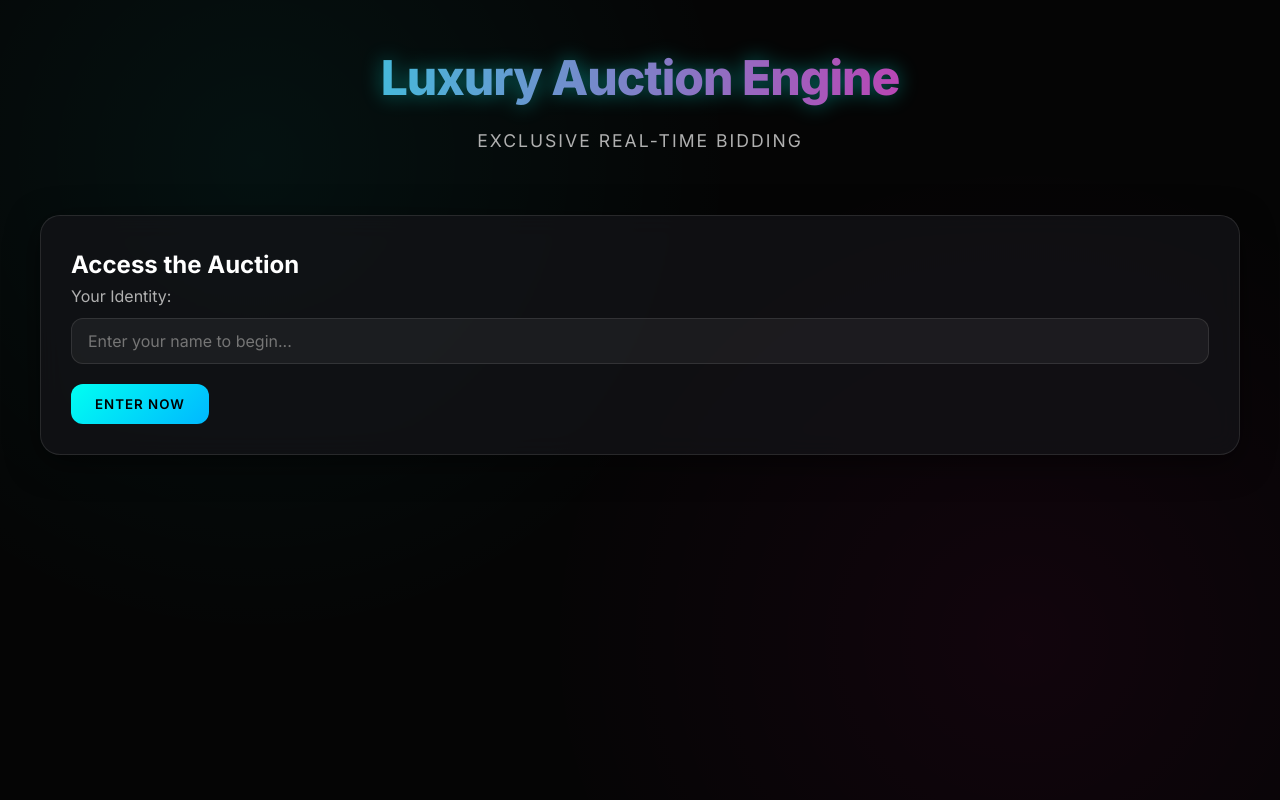
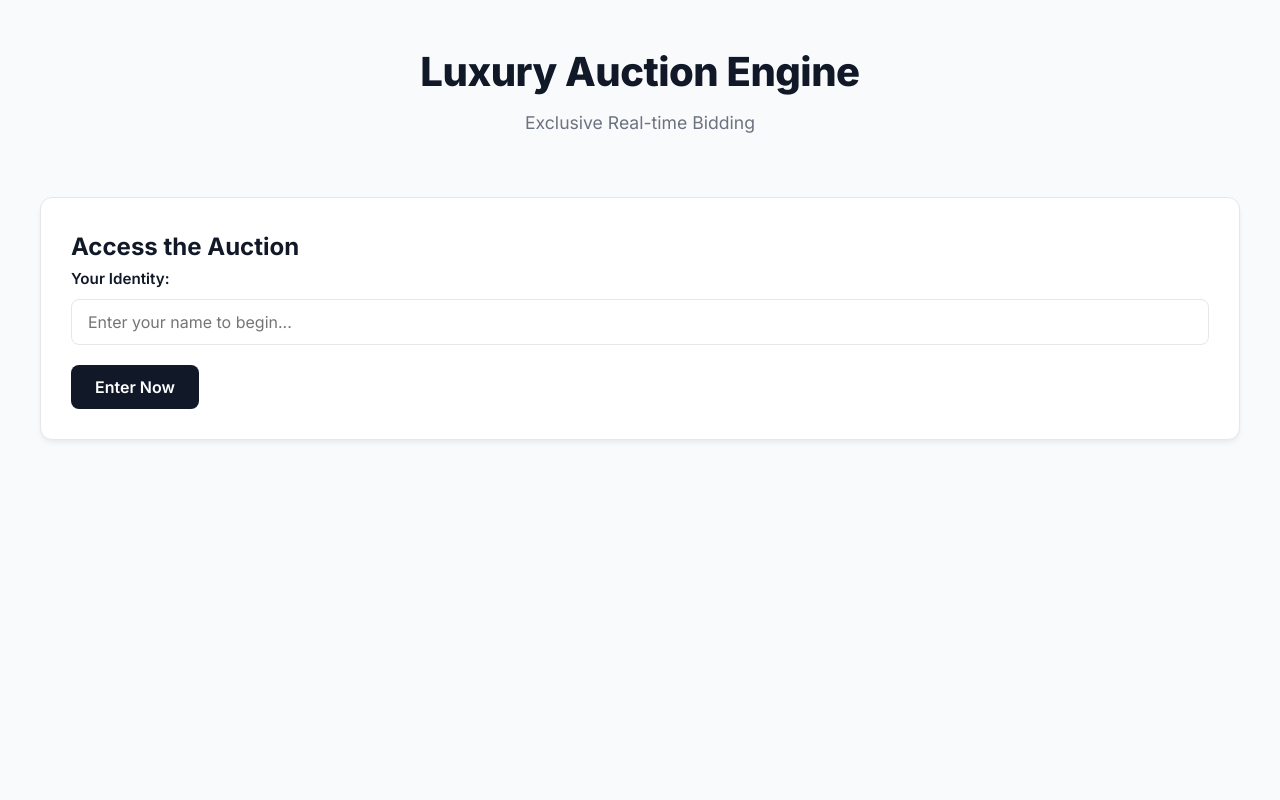
Before and after one commit to kishorm3795/Online-Auction-Engine, a Flask app: page / in a window 1280 px wide. Run offline with Flask 2, Linux system fonts and the light colour scheme; some libraries are stand-ins or nearby versions.

Commit message:
feat: overhaul ui design to premium minimalist style
- Replace neon dark theme with clean light mode design in styles.css
- Refine typography, padding, margins, and borders
- Update JS and HTML inline styles to align with the new css variables
- Improve connection status and timer color states for clean styling

Co-authored-by: kishorm3795 <229722667+kishorm3795@users.noreply.github.com>

```diff
--- a/static/app.js
+++ b/static/app.js
@@ -74,7 +74,7 @@ function renderItemsGrid(items) {
         div.innerHTML = `
             <div style="font-size: 1.5rem; margin-bottom: 5px;">${getIcon(item.name)}</div>
             <div style="font-weight: 600; white-space: nowrap; overflow: hidden; text-overflow: ellipsis;">${item.name}</div>
-            <div style="color: var(--accent-cyan)">₹${item.starting_price}</div>
+            <div style="color: var(--accent-primary); font-weight: 600;">₹${item.starting_price}</div>
         `;
         itemsGrid.appendChild(div);
     });
@@ -89,7 +89,8 @@ socket.on('connect', () => {
 
 socket.on('disconnect', () => {
     connectionStatus.textContent = 'DISCONNECTED';
-    connectionStatus.style.color = 'var(--accent-pink)';
+    connectionStatus.style.color = 'var(--error)';
+    connectionStatus.style.background = '#fee2e2'; // Light red background
 });
 
 socket.on('status_update', (status) => {
@@ -113,7 +114,7 @@ socket.on('bid_update', (data) => {
 socket.on('auction_ended', (data) => {
     addActivity(`Auction Ended: ${data.item} won by ${data.winner || 'Nobody'} for ₹${data.winning_bid}`, 'end');
     bidMessage.textContent = `Auction ended! Winner: ${data.winner || 'None'}`;
-    bidMessage.style.color = 'var(--accent-cyan)';
+    bidMessage.style.color = 'var(--accent-primary)';
     fetchItems(); // Refresh catalog
 });
 
@@ -157,11 +158,11 @@ function updateTimer(timeLeft) {
     progressBar.style.width = `${percentage}%`;
 
     if (timeLeft <= 10) {
-        timerEl.style.color = 'var(--accent-pink)';
-        progressBar.style.background = 'var(--accent-pink)';
+        timerEl.style.color = 'var(--error)';
+        progressBar.style.background = 'var(--error)';
     } else {
-        timerEl.style.color = 'white';
-        progressBar.style.background = 'linear-gradient(90deg, var(--accent-cyan), var(--accent-pink))';
+        timerEl.style.color = 'var(--text-primary)';
+        progressBar.style.background = 'var(--accent-primary)';
     }
 }
 
@@ -205,7 +206,7 @@ async function placeBid(amount) {
 
         const result = await response.json();
         bidMessage.textContent = result.message;
-        bidMessage.style.color = result.success ? 'var(--success)' : 'var(--accent-pink)';
+        bidMessage.style.color = result.success ? 'var(--success)' : 'var(--error)';
 
         if (result.success) {
             document.getElementById('bid-amount').value = '';
--- a/static/styles.css
+++ b/static/styles.css
@@ -1,14 +1,13 @@
 :root {
-    --primary-glow: rgba(0, 255, 242, 0.4);
-    --secondary-glow: rgba(255, 0, 157, 0.4);
-    --bg-color: #050505;
-    --card-bg: rgba(20, 20, 25, 0.7);
-    --text-primary: #ffffff;
-    --text-secondary: #b0b0b0;
-    --accent-cyan: #00fff2;
-    --accent-pink: #ff009d;
-    --glass-border: rgba(255, 255, 255, 0.1);
-    --success: #00ff88;
+    --bg-color: #f9fafb;
+    --card-bg: #ffffff;
+    --text-primary: #111827;
+    --text-secondary: #6b7280;
+    --border-color: #e5e7eb;
+    --accent-primary: #2563eb; /* A sleek blue */
+    --accent-secondary: #1d4ed8;
+    --success: #10b981;
+    --error: #ef4444;
 }
 
 * {
@@ -20,13 +19,12 @@
 
 body {
     background: var(--bg-color);
-    background-image:
-        radial-gradient(circle at 20% 20%, rgba(0, 255, 242, 0.05) 0%, transparent 40%),
-        radial-gradient(circle at 80% 80%, rgba(255, 0, 157, 0.05) 0%, transparent 40%);
     color: var(--text-primary);
     min-height: 100vh;
     padding: 20px;
     line-height: 1.6;
+    -webkit-font-smoothing: antialiased;
+    -moz-osx-font-smoothing: grayscale;
 }
 
 .container {
@@ -42,38 +40,32 @@ header {
 }
 
 header h1 {
-    font-size: 3rem;
+    font-size: 2.5rem;
     font-weight: 800;
-    letter-spacing: -1px;
-    background: linear-gradient(90deg, var(--accent-cyan), var(--accent-pink));
-    -webkit-background-clip: text;
-    -webkit-text-fill-color: transparent;
-    filter: drop-shadow(0 0 10px var(--primary-glow));
+    letter-spacing: -0.5px;
+    color: var(--text-primary);
 }
 
 .tagline {
     color: var(--text-secondary);
     font-size: 1.1rem;
-    margin-top: 10px;
-    text-transform: uppercase;
-    letter-spacing: 2px;
+    margin-top: 5px;
+    font-weight: 400;
 }
 
 /* Card System */
 .card {
     background: var(--card-bg);
-    backdrop-filter: blur(12px);
-    -webkit-backdrop-filter: blur(12px);
-    border: 1px solid var(--glass-border);
-    border-radius: 20px;
+    border: 1px solid var(--border-color);
+    border-radius: 12px;
     padding: 30px;
-    box-shadow: 0 8px 32px 0 rgba(0, 0, 0, 0.5);
+    box-shadow: 0 4px 6px -1px rgba(0, 0, 0, 0.05), 0 2px 4px -1px rgba(0, 0, 0, 0.03);
     margin-bottom: 30px;
-    transition: transform 0.3s ease, box-shadow 0.3s ease;
+    transition: box-shadow 0.2s ease;
 }
 
 .card:hover {
-    box-shadow: 0 8px 32px 0 rgba(0, 255, 242, 0.1);
+    box-shadow: 0 10px 15px -3px rgba(0, 0, 0, 0.1), 0 4px 6px -2px rgba(0, 0, 0, 0.05);
 }
 
 /* Forms & Inputs */
@@ -84,58 +76,58 @@ header h1 {
 label {
     display: block;
     margin-bottom: 8px;
-    color: var(--text-secondary);
-    font-weight: 500;
+    color: var(--text-primary);
+    font-weight: 600;
+    font-size: 0.95rem;
 }
 
 input {
     width: 100%;
     padding: 12px 16px;
-    background: rgba(255, 255, 255, 0.05);
-    border: 1px solid var(--glass-border);
-    border-radius: 12px;
-    color: white;
+    background: #ffffff;
+    border: 1px solid var(--border-color);
+    border-radius: 8px;
+    color: var(--text-primary);
     font-size: 1rem;
     outline: none;
-    transition: border-color 0.3s ease;
+    transition: border-color 0.2s ease, box-shadow 0.2s ease;
 }
 
 input:focus {
-    border-color: var(--accent-cyan);
-    box-shadow: 0 0 10px rgba(0, 255, 242, 0.2);
+    border-color: var(--accent-primary);
+    box-shadow: 0 0 0 3px rgba(37, 99, 235, 0.1);
 }
 
 /* Buttons */
 .btn {
     padding: 12px 24px;
-    border-radius: 12px;
+    border-radius: 8px;
     border: none;
     font-weight: 600;
     cursor: pointer;
-    transition: all 0.3s ease;
-    text-transform: uppercase;
-    letter-spacing: 1px;
+    transition: background-color 0.2s ease, transform 0.1s ease;
+    font-size: 1rem;
 }
 
 .btn-primary {
-    background: linear-gradient(135deg, var(--accent-cyan), #00b8ff);
-    color: #000;
+    background-color: var(--text-primary);
+    color: #ffffff;
 }
 
 .btn-primary:hover {
-    transform: translateY(-2px);
-    box-shadow: 0 5px 15px var(--primary-glow);
+    background-color: #000000;
+    transform: translateY(-1px);
 }
 
 .btn-bid {
-    background: linear-gradient(135deg, var(--accent-pink), #ff0055);
+    background-color: var(--accent-primary);
     color: white;
     width: 100%;
 }
 
 .btn-bid:hover {
-    transform: translateY(-2px);
-    box-shadow: 0 5px 15px var(--secondary-glow);
+    background-color: var(--accent-secondary);
+    transform: translateY(-1px);
 }
 
 /* Auction Specifics */
@@ -392,9 +410,9 @@ input:focus {
     background: transparent;
 }
 ::-webkit-scrollbar-thumb {
-    background: rgba(255, 255, 255, 0.1);
+    background: #d1d5db;
     border-radius: 3px;
 }
 ::-webkit-scrollbar-thumb:hover {
-    background: rgba(255, 255, 255, 0.2);
+    background: #9ca3af;
 }
--- a/templates/index.html
+++ b/templates/index.html
@@ -31,7 +31,7 @@
         <div id="auction-section" class="hidden">
             <!-- User Info Bar -->
             <div class="user-bar">
-                <span id="user-display">Agent: <span id="user-name" style="color: var(--accent-cyan); font-weight: 700;"></span></span>
+                <span id="user-display">User: <span id="user-name" style="color: var(--accent-primary); font-weight: 700;"></span></span>
                 <span class="status-badge" id="connection-status">CONNECTED</span>
             </div>
 
```
Also changed, not shown: other parts of static/styles.css (+95 -69 lines).
